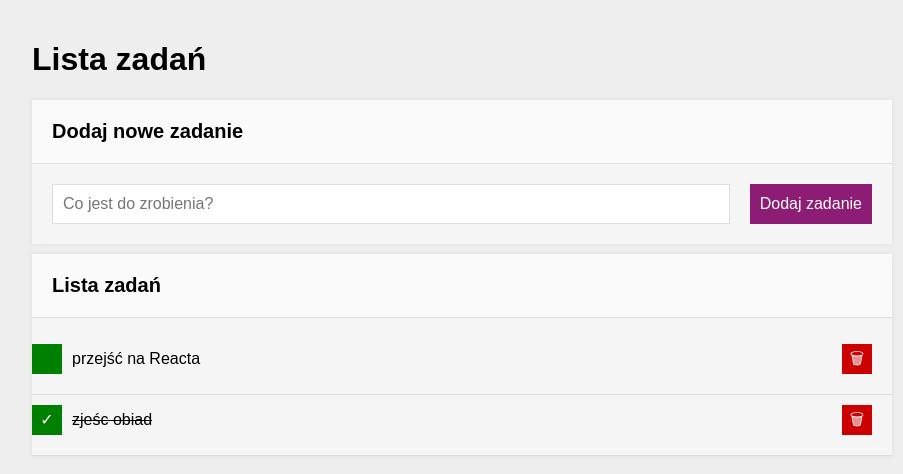
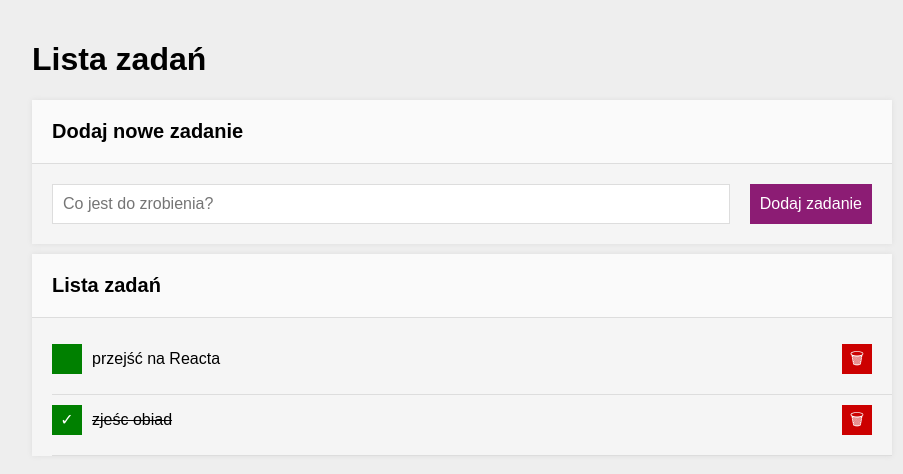
Before and after one commit to KatarzynaZaloba/todo-list-react, a React (Create React App) app: page / in a window 1280 px wide. Shown: the top 474 px of the page, without its empty margins (178-1081 px from the left). Built offline with nearby package versions, Linux system fonts and the light colour scheme.

Commit message:
added padding left 20px

```diff
--- a/src/Tasks/style.css
+++ b/src/Tasks/style.css
@@ -1,7 +1,7 @@
 .tasks {
     list-style-type: none;
     margin-left: 0px;
-    padding-left: 0px;
+    padding-left: 20px;
 }
 
 .tasks__item {
```
